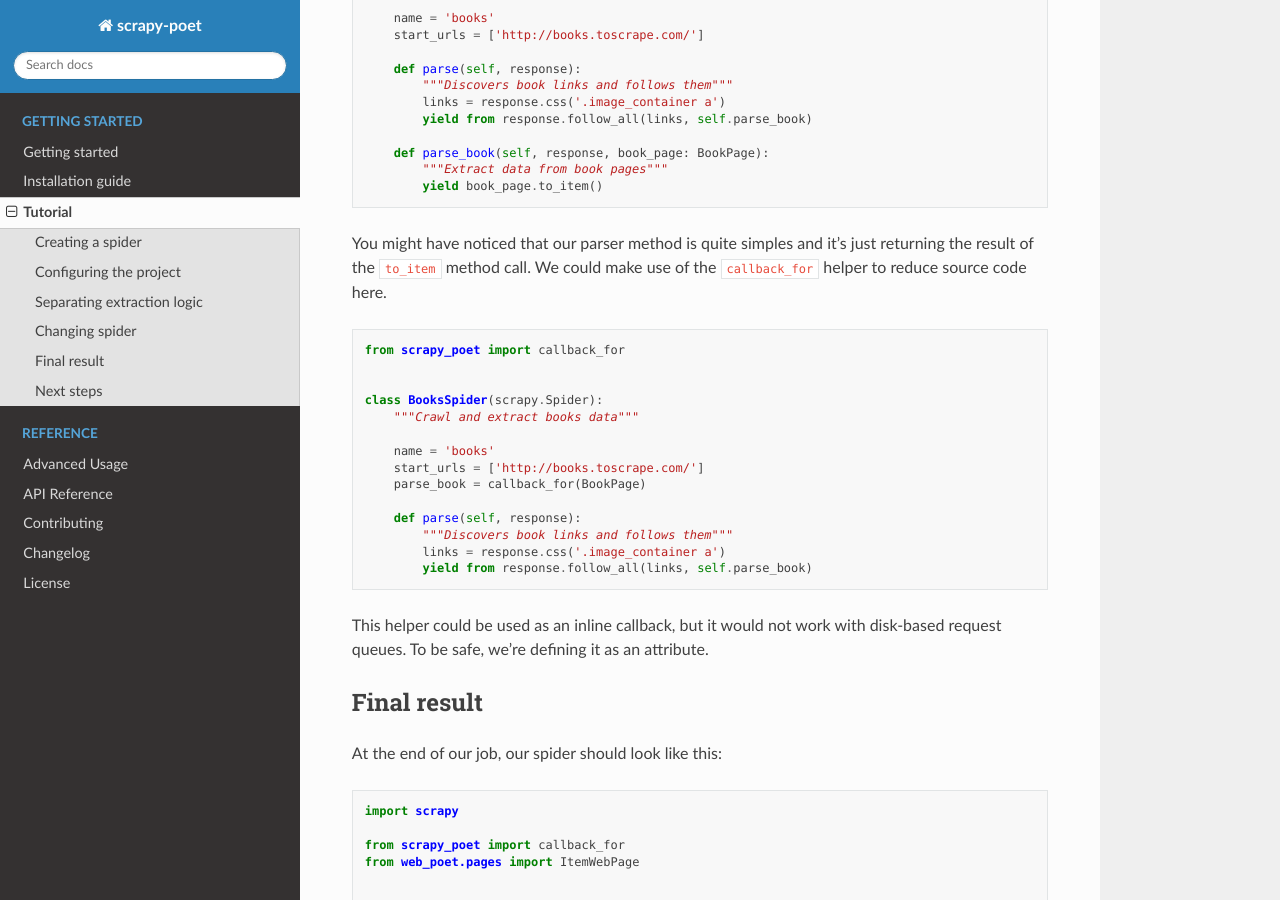
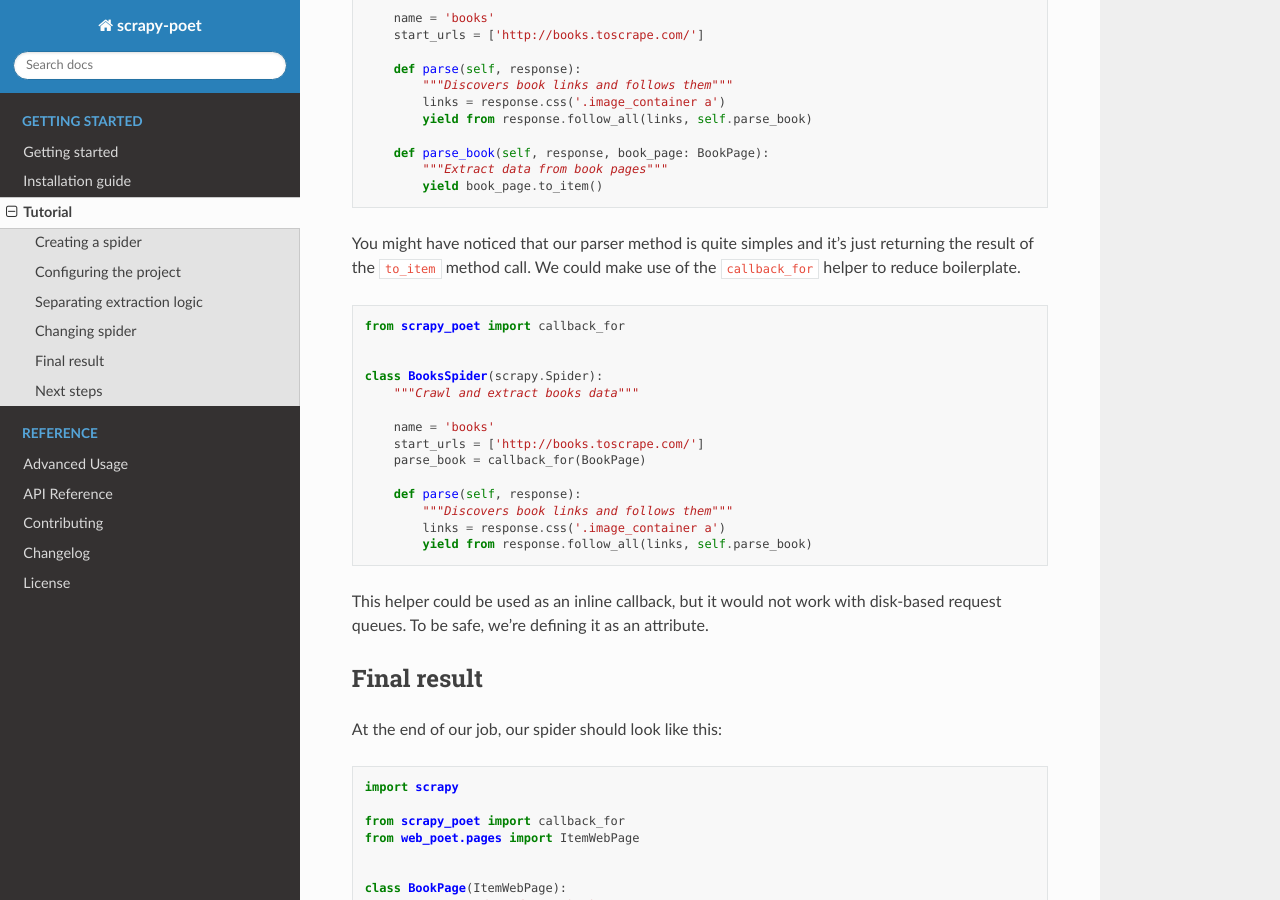
Before and after one commit to scrapinghub/scrapy-poet, a Sphinx documentation site: the page built from docs/intro/tutorial.rst, in a window 1280 px wide and 900 px high, scrolled down 2416 px. Built offline with Sphinx 7.4.7 and the Read the Docs theme 2.0.0, drawn with Linux system fonts in a browser that asks for light colours.

Commit message:
Update docs/intro/tutorial.rst
Co-authored-by: Mikhail Korobov <kmike84@gmail.com>

```diff
--- a/docs/intro/tutorial.rst
+++ b/docs/intro/tutorial.rst
@@ -141,7 +141,7 @@ The spider should be looking like this:
 
 You might have noticed that our parser method is quite simples and it's just
 returning the result of the ``to_item`` method call. We could make use of the
-``callback_for`` helper to reduce source code here.
+``callback_for`` helper to reduce boilerplate.
 
 .. code-block:: python
 
```
